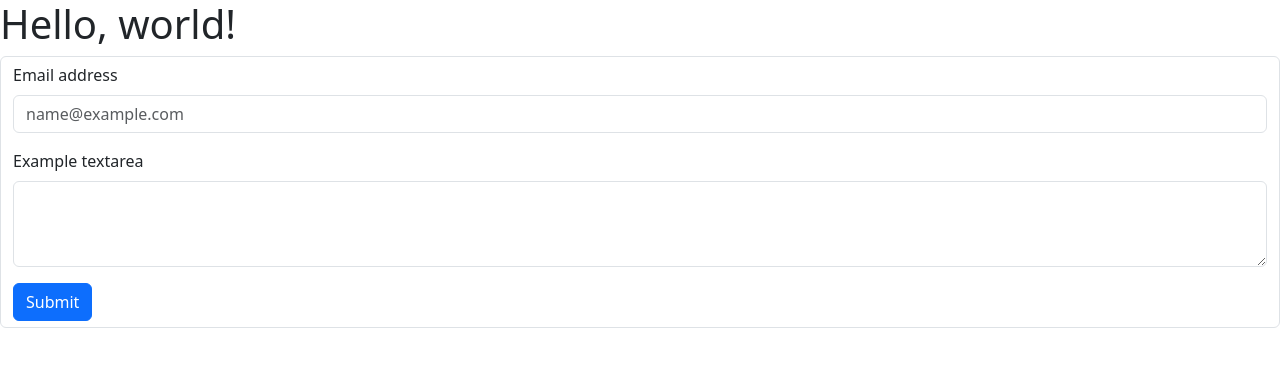
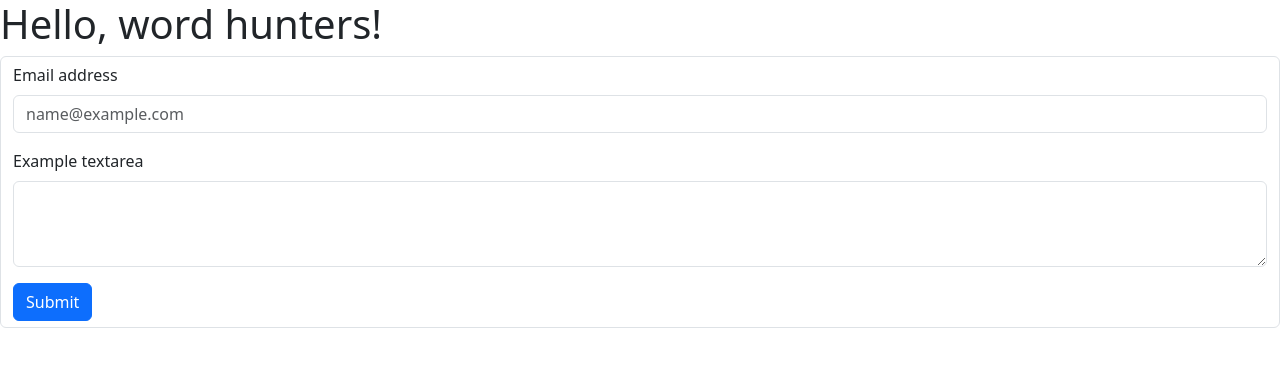
Before and after one commit to lutforshimanto/Dummy-Repo, a plain HTML site: page index.html in a window 1280 px wide. Drawn offline with nearby package versions, Linux system fonts and the light colour scheme.

Commit message:
Heading added.

```diff
--- a/index.html
+++ b/index.html
@@ -12,7 +12,7 @@
     />
   </head>
   <body>
-    <h1>Hello, world!</h1>
+    <h1>Hello, word hunters!</h1>
     <form>
       <div class="form-label form-control">
         <div class="mb-3">
```
